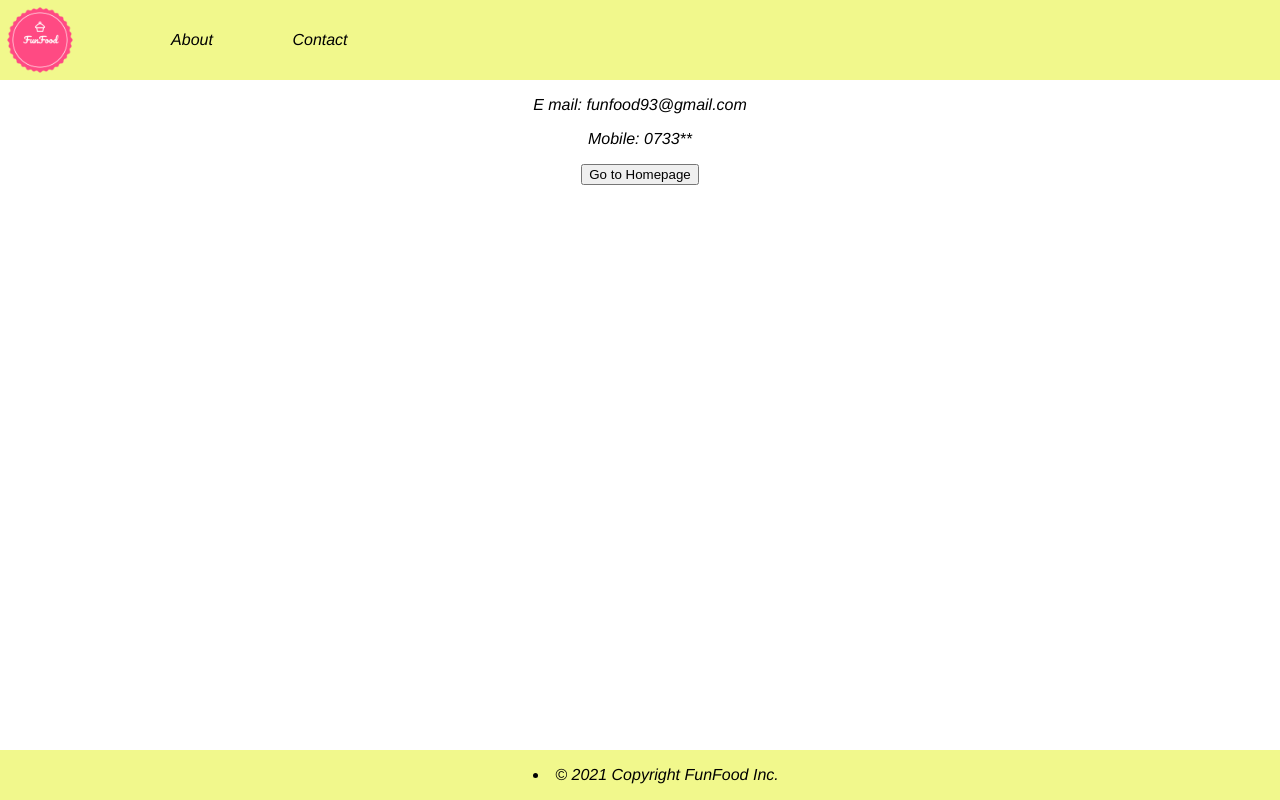
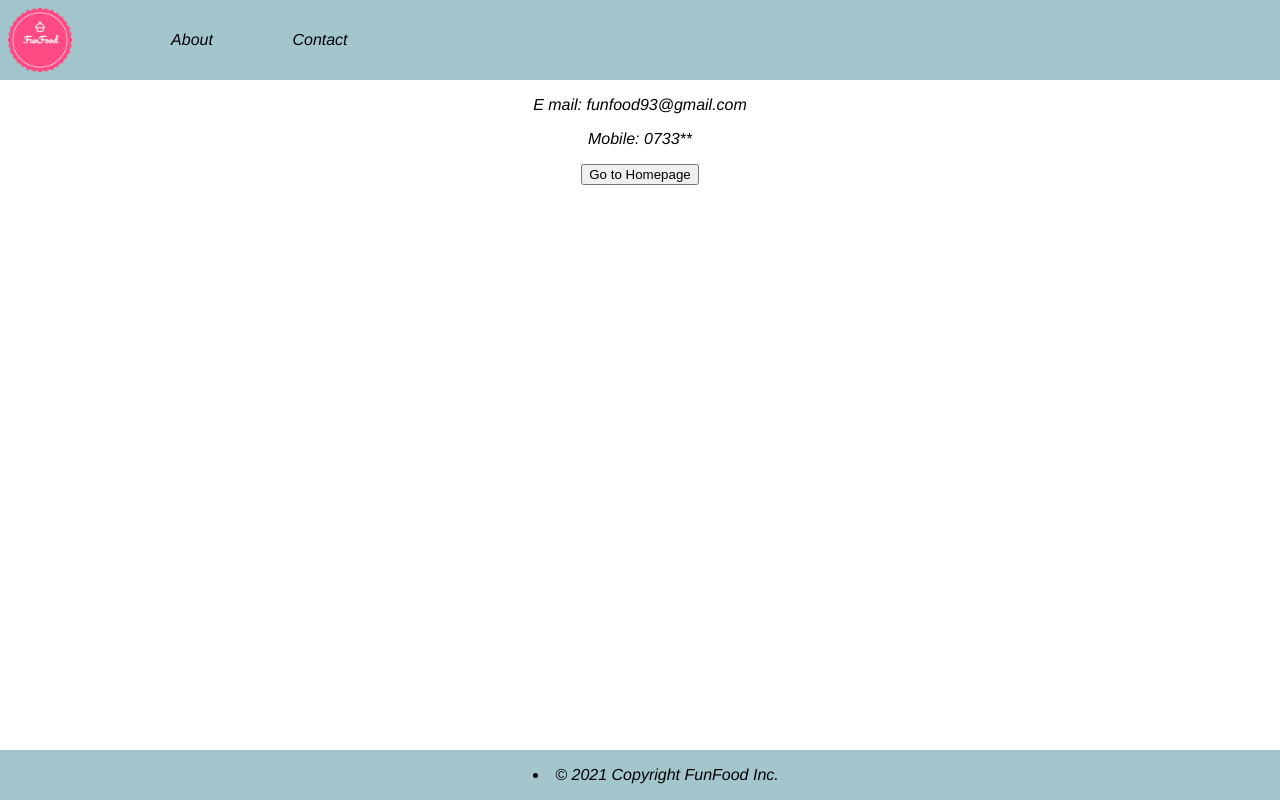
Before and after one commit to Jockaiii/FunFood, a React (Create React App) app: page /ContactView in a window 1280 px wide. Built offline with nearby package versions, Linux system fonts and the light colour scheme.

Commit message:
justering

```diff
--- a/src/components/footer/Footer.css
+++ b/src/components/footer/Footer.css
@@ -1,7 +1,7 @@
 .footer{
     margin-top: 1rem;
     padding: 1rem;
-    background-color: rgb(241, 248, 140);
+    background-color: rgb(162, 198, 204);
     position: fixed;
     bottom: 0;
     left: 0;
--- a/src/components/navigationbar/NavigationBar.css
+++ b/src/components/navigationbar/NavigationBar.css
@@ -1,7 +1,7 @@
 .NavigationBarWrapper {
     display: grid;
     grid-template-columns: repeat(10, 1fr);
-    background-color: rgb(241, 248, 140);
+    background-color: rgb(162, 198, 204);
     font-family: 'Franklin Gothic Medium', 'Arial Narrow', Arial, sans-serif;
 }
 
--- a/src/view/homeview/HomeView.css
+++ b/src/view/homeview/HomeView.css
@@ -26,7 +26,7 @@ body {
 }
 
 .searchbutton {
-    background: rgb(187, 186, 186);
+    background: rgb(162, 198, 204);
     padding: 5px 5px;
     color: black;
 }
```
